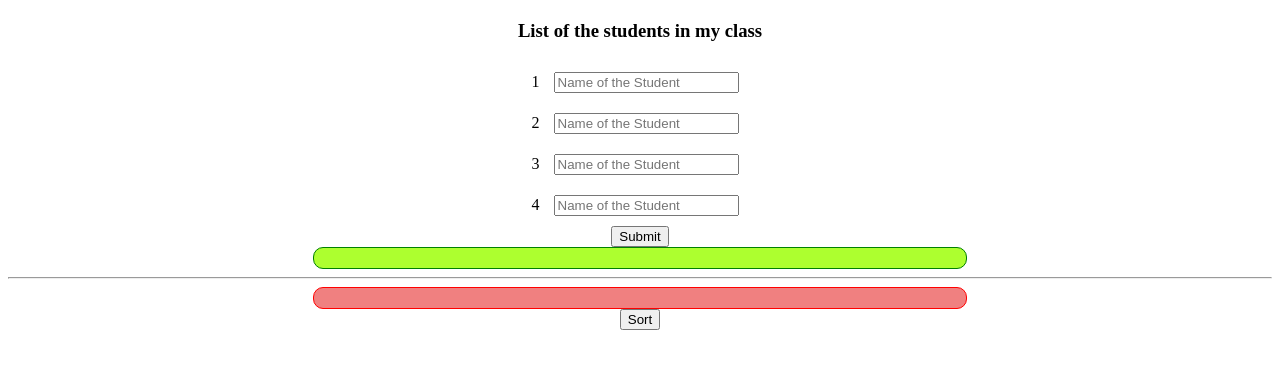
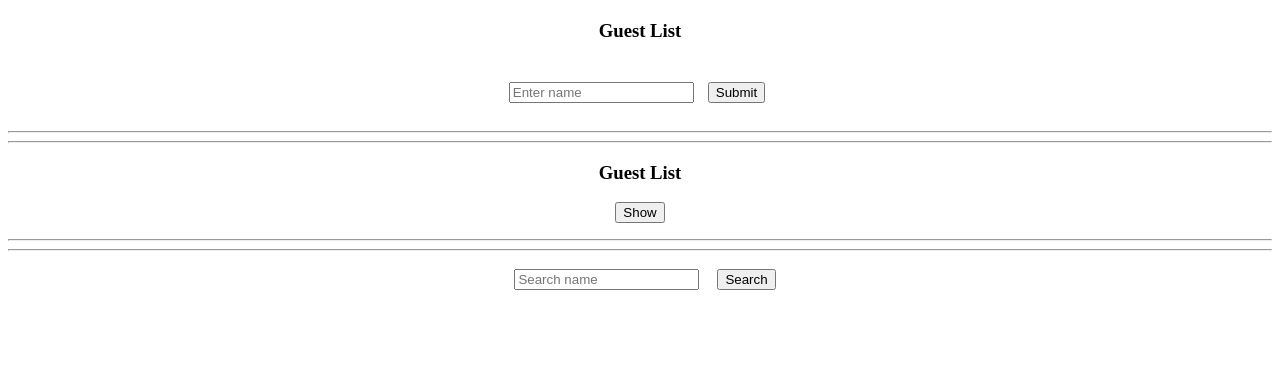
Before and after one commit to Devaprakash-9002/ADV-C80, a plain HTML site: page index.html in a window 1280 px wide. Drawn offline with Linux system fonts and the light colour scheme.

Commit message:
Update index.html

```diff
--- a/index.html
+++ b/index.html
@@ -1,52 +1,43 @@
-<!DOCTYPE html>
 <html>
 <head>
-	<title>C80</title>
+	<title>Guest List</title>
 <link rel="stylesheet" type="text/css" href="style.css">
-	<script src="main.js"></script>
+<script src="main.js"></script>
 
 </head>
 <body>
 <center>
 <h3 style="margin-top: 20px; margin-bottom: 20px; ">
-	List of the students in my class
+	Guest List
 </h3>
 
 <div id="rows">
-<span>1</span>
-<input type="text" placeholder="Name of the Student" id="name_of_the_student_1">
-<br>
 
-<span>2</span>
-<input type="text" placeholder="Name of the Student" id="name_of_the_student_2">
-<br>
-
-<span>3</span>
-<input type="text" placeholder="Name of the Student" id="name_of_the_student_3">
-<br>
-
-<span>4</span>
-<input type="text" placeholder="Name of the Student" id="name_of_the_student_4">
-</div>
-
-<button onclick="submit()" id="submit">
+<input type="text" placeholder="Enter name" id="name1">
+<button onclick="submit()" id="submit_button">
 	Submit
-</button>
-
-<div id="display_name_with_commas">
-</div>
+</button><span>&nbsp;&nbsp;&nbsp;&nbsp;</span>
 
 <hr>
 
-<div id="display_name_without_commas">
+<div id="display_name">
 </div>
+<hr>
+	<div id="Show1"><h3 id="hd1">Guest List</h3>
+		<button onclick="show()" id="show">Show</button>
+		<p id="p1"></p></div>
 
-
-<button onclick="sorting()" id="sort_btn">
-	Sort
+<hr>
+<button onclick="sorting()" id="sort_button">
+	Sorted List
 </button>
+	<div id="sorted"></div>
+    </div>
+	<hr>
+	<input type="text" placeholder="Search name" id="s1">&nbsp;
+	<button onclick="searching()" id="srch">Search</button>
+	<p id="p2"></p>
 </center>
 
-</script>
 </body>
 </html>
```
